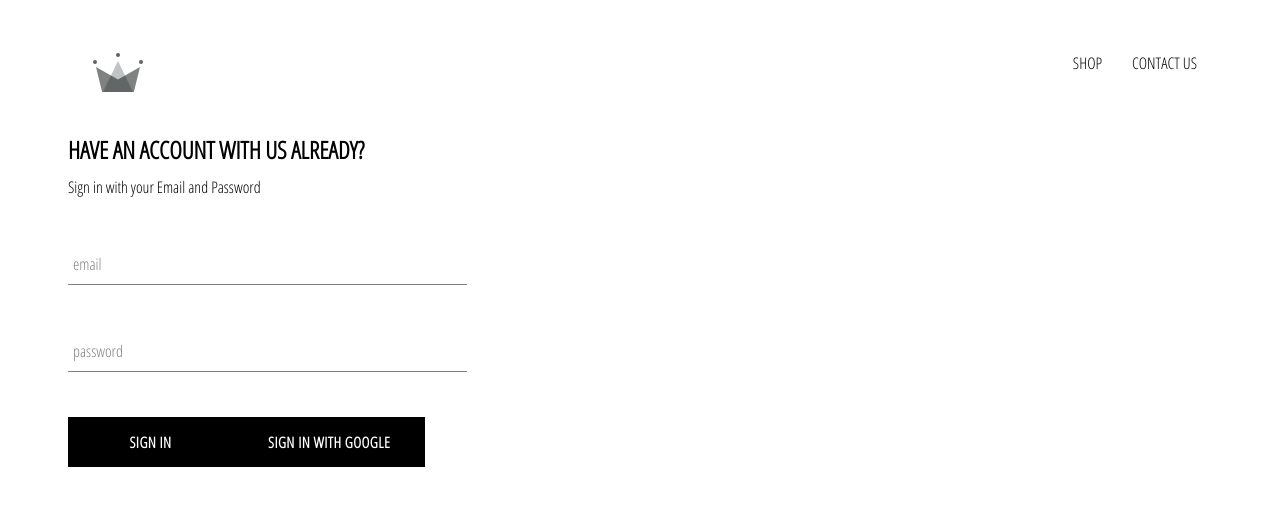
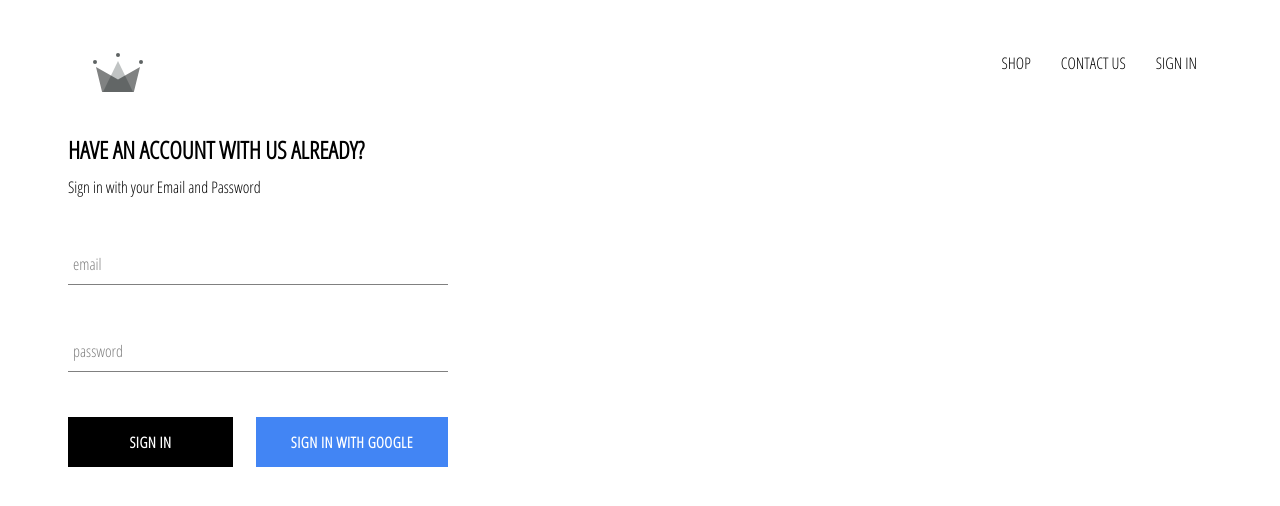
Before and after one commit to Obafemi-NG/crown-ecommerce-store, a React (Create React App) app: page /sign-in in a window 1280 px wide. Shown: the top 506 px of the page. Built offline with nearby package versions, Linux system fonts and the light colour scheme; no server answers.

Commit message:
completed integration of firebase for signing in with google and also signing out.

```diff
--- a/src/App.js
+++ b/src/App.js
@@ -4,6 +4,8 @@ import Shop from './pages/shop/shop.components'
 import Header from './components/header/header.component'
 import SignInAndSignUp from './pages/sign-in-and-sign-up/sign-in-and-sign-up.component';
 import { Route, Routes } from 'react-router-dom';
+import {auth} from './firebase/firebase.utils'
+import { onAuthStateChanged } from 'firebase/auth';
 
 
 
@@ -20,17 +22,31 @@ class App extends React.Component {
 
   }
 
+  unsubscribe = null;
+
+  componentDidMount() {
+    this.unsubscribe = onAuthStateChanged(auth, user =>{
+      this.setState({currentUser : user})
+    console.log(user);
+    })
+  }
+
+  componentWillUnmount () {
+    this.unsubscribe();
+  }
+
 
   render() {
     return (
-      <Routes>
-        <Route element = {<Header/>}>
+      <React.Fragment>
+        <Header currentUser = {this.state.currentUser} />
+        <Routes>
           <Route path = '/' element =     {<HomePage/>} />
           <Route path = '/shop' element = {<Shop/>} />
           <Route path = '/sign-in' element = {<SignInAndSignUp/>} />
+      </Routes>
+      </React.Fragment>
 
-        </Route>
-      </Routes>
 
     );
   }
--- a/src/components/custom-button/custom-button.component.jsx
+++ b/src/components/custom-button/custom-button.component.jsx
@@ -1,9 +1,9 @@
 import React from 'react';
 import './custom-button.styles.scss';
 
-const CustomButton = ({children, ...otherProps}) => {
+const CustomButton = ({children, isGoogleSignIn, ...otherProps}) => {
     return(
-        <button className = 'custom-button' {...otherProps}>
+        <button className ={`${isGoogleSignIn ? 'signInGoogle' : ''} custom-button`}  {...otherProps} >
             {children}
         </button>
     )
--- a/src/components/custom-button/custom-button.styles.scss
+++ b/src/components/custom-button/custom-button.styles.scss
@@ -19,4 +19,14 @@
       color: black;
       border: 1px solid black;
     }
+
+    &.signInGoogle {
+      background-color : #4285F4;
+      color : white;
+
+      &:hover {
+        background-color: #357ae8;
+        border: none;
+      }
+    }
   }
--- a/src/components/header/header.component.jsx
+++ b/src/components/header/header.component.jsx
@@ -1,10 +1,13 @@
 import React from 'react';
 import './header.styles.scss';
 import {Link} from 'react-router-dom';
-import {Outlet} from 'react-router-dom'
+import {Outlet} from 'react-router-dom';
+import {auth} from '../../firebase/firebase.utils';
+// import {signOut} from 'firebase/auth';
 import {ReactComponent as Logo} from '../../assets/crown.svg';
+import { signOut } from 'firebase/auth';
 
-const Header = () => {
+const Header = ({currentUser}) => {
     return(
         <React.Fragment>
             <div className = 'header'>
@@ -18,6 +21,8 @@ const Header = () => {
                 <Link className = 'option' to = 'contact'>
                 CONTACT US
                 </Link>
+                {currentUser ? <div onClick = { () => signOut(auth)}> SIGN OUT</div> : <Link className = 'option' to = '/sign-in'>SIGN IN</Link>}
+
             </div>
         </div>
         <Outlet/>
--- a/src/components/header/header.styles.scss
+++ b/src/components/header/header.styles.scss
@@ -20,8 +20,7 @@
 
       .option {
         padding: 10px 15px;
-        color : black;
-        text-decoration : none;
+
       }
     }
 }
--- a/src/components/sign-in/sign-in.component.jsx
+++ b/src/components/sign-in/sign-in.component.jsx
@@ -40,9 +40,13 @@ class SignIn extends React.Component{
 
                         <FormInput type = 'password' name = 'password' value = {this.state.password} onChange = {this.handleChange} label = 'password' required />
 
+                        <div className = 'buttons'>
+                        <CustomButton type = 'submit' value = 'SIGN IN' > Sign in</CustomButton>
+                        <CustomButton onClick = {signInWithGoogle} isGoogleSignIn > Sign in With Google</CustomButton>
+                        </div>
 
-                        <CustomButton type = 'submit' value = 'SIGN IN' > Sign in</CustomButton>
-                        <CustomButton onClick = {signInWithGoogle} > Sign in With Google</CustomButton>
+
+
                     </form>
                 </div>
             </React.Fragment>
--- a/src/components/sign-in/sign-in.styles.scss
+++ b/src/components/sign-in/sign-in.styles.scss
@@ -1,9 +1,14 @@
 .sign-in {
-    width : 30vw;
+    width : 380px;
     display: flex;
     flex-direction: column;
 
     .title {
         margin : 10px 0;
     }
+
+    .buttons {
+        display: flex;
+        justify-content: space-between;
+    }
 }
--- a/src/firebase/firebase.utils.js
+++ b/src/firebase/firebase.utils.js
@@ -10,7 +10,7 @@ const config = {
     messagingSenderId: "504804477960",
     appId: "1:504804477960:web:a7a134a9e6554bdc88d5bd",
     measurementId: "G-2LM7QZL2C0"
-  };
+};
 
 const firebaseApp = initializeApp(config);
 
--- a/src/index.css
+++ b/src/index.css
@@ -1,4 +1,13 @@
 body {
     font-family: 'Open Sans Condensed', sans-serif;
     padding : 20px 60px;
+
 }
+a {
+    text-decoration: none;
+    color: black;
+}
+
+* {
+    box-sizing: border-box;
+}
```
